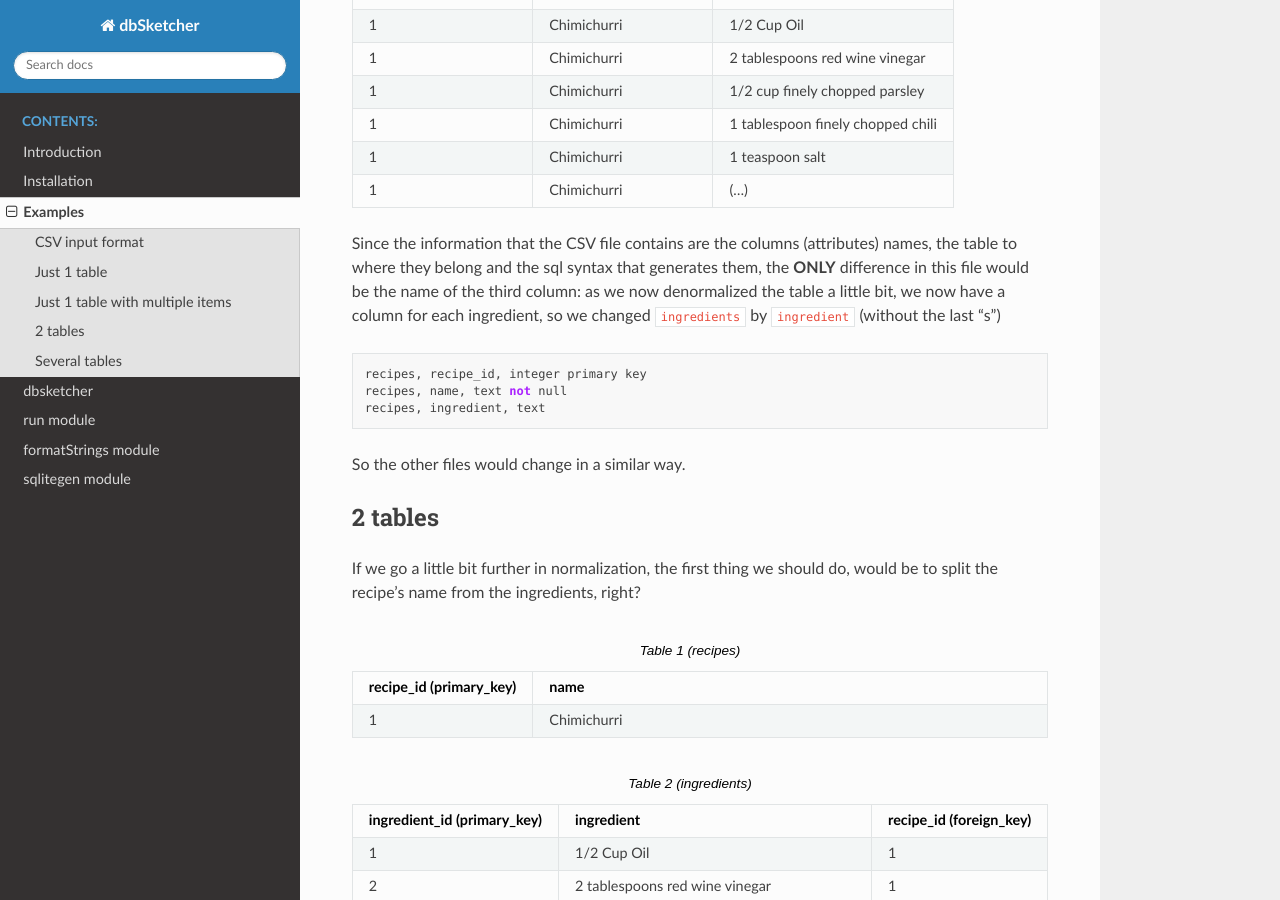
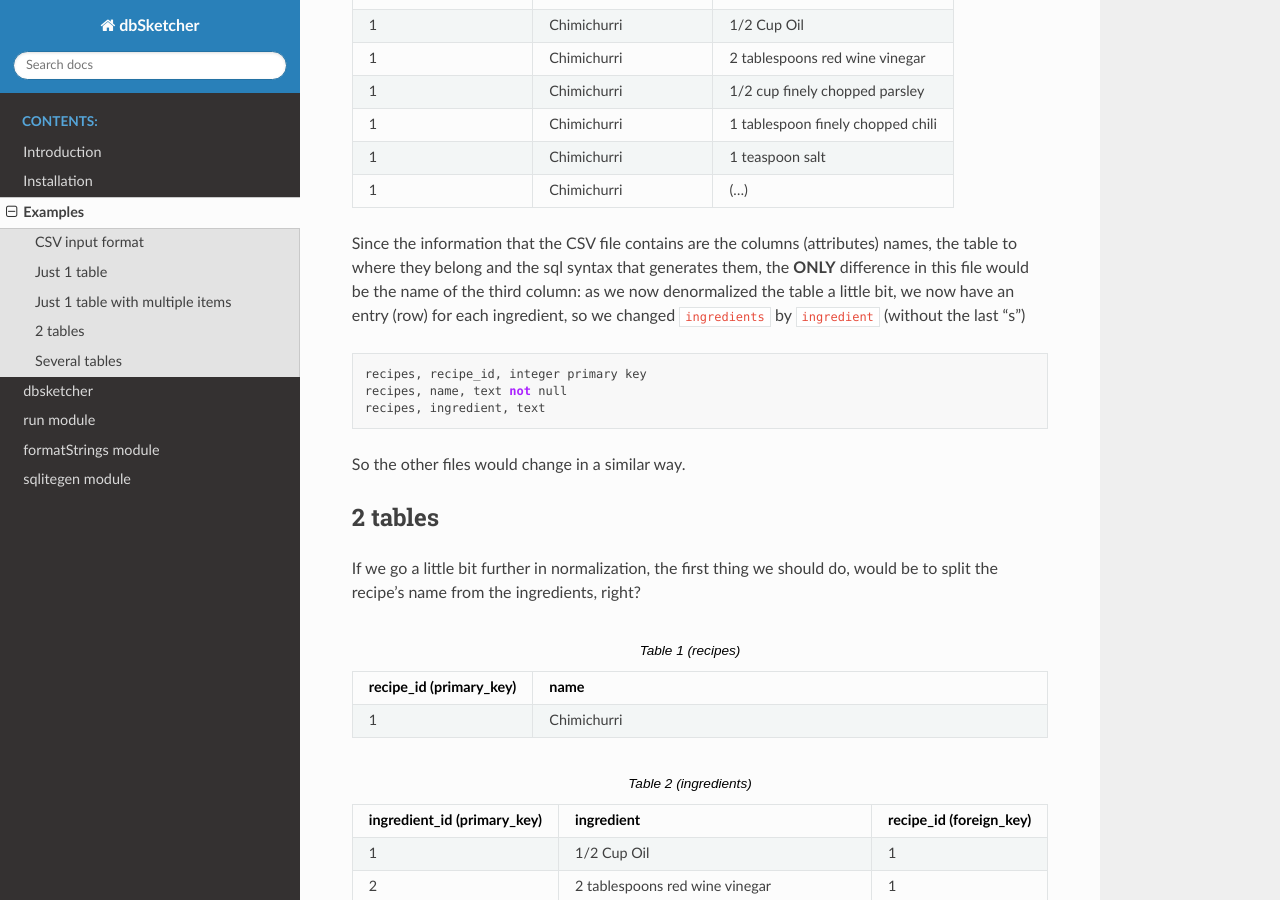
Before and after one commit to matteemol/dbSketcher, a Sphinx documentation site: the page built from docs/source/examples.rst, in a window 1280 px wide and 900 px high, scrolled down 2983 px. Built offline with Sphinx 7.4.7 and the Read the Docs theme 2.0.0, drawn with Linux system fonts in a browser that asks for light colours.

Commit message:
examples updated

```diff
--- a/docs/source/examples.rst
+++ b/docs/source/examples.rst
@@ -151,7 +151,7 @@ Just 1 table with multiple items
      - Chimichurri
      - (...)
 
-Since the information that the CSV file contains are the columns (attributes) names, the table to where they belong and the sql syntax that generates them, the **ONLY** difference in this file would be the name of the third column: as we now denormalized the table a little bit, we now have a column for each ingredient, so we changed ``ingredients`` by ``ingredient`` (without the last "s")
+Since the information that the CSV file contains are the columns (attributes) names, the table to where they belong and the sql syntax that generates them, the **ONLY** difference in this file would be the name of the third column: as we now denormalized the table a little bit, we now have an entry (row) for each ingredient, so we changed ``ingredients`` by ``ingredient`` (without the last "s")
 
 .. code-block:: python
 
```
